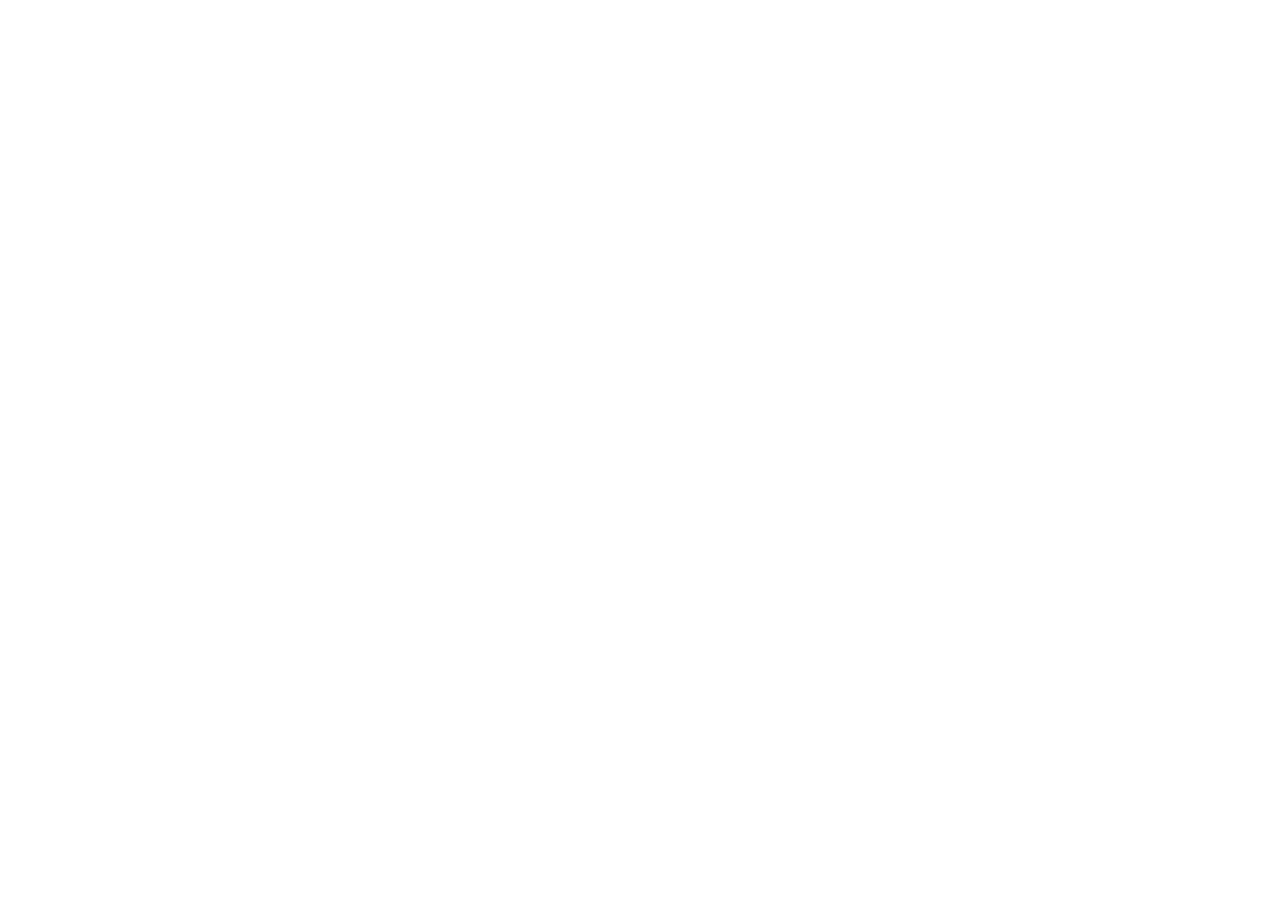
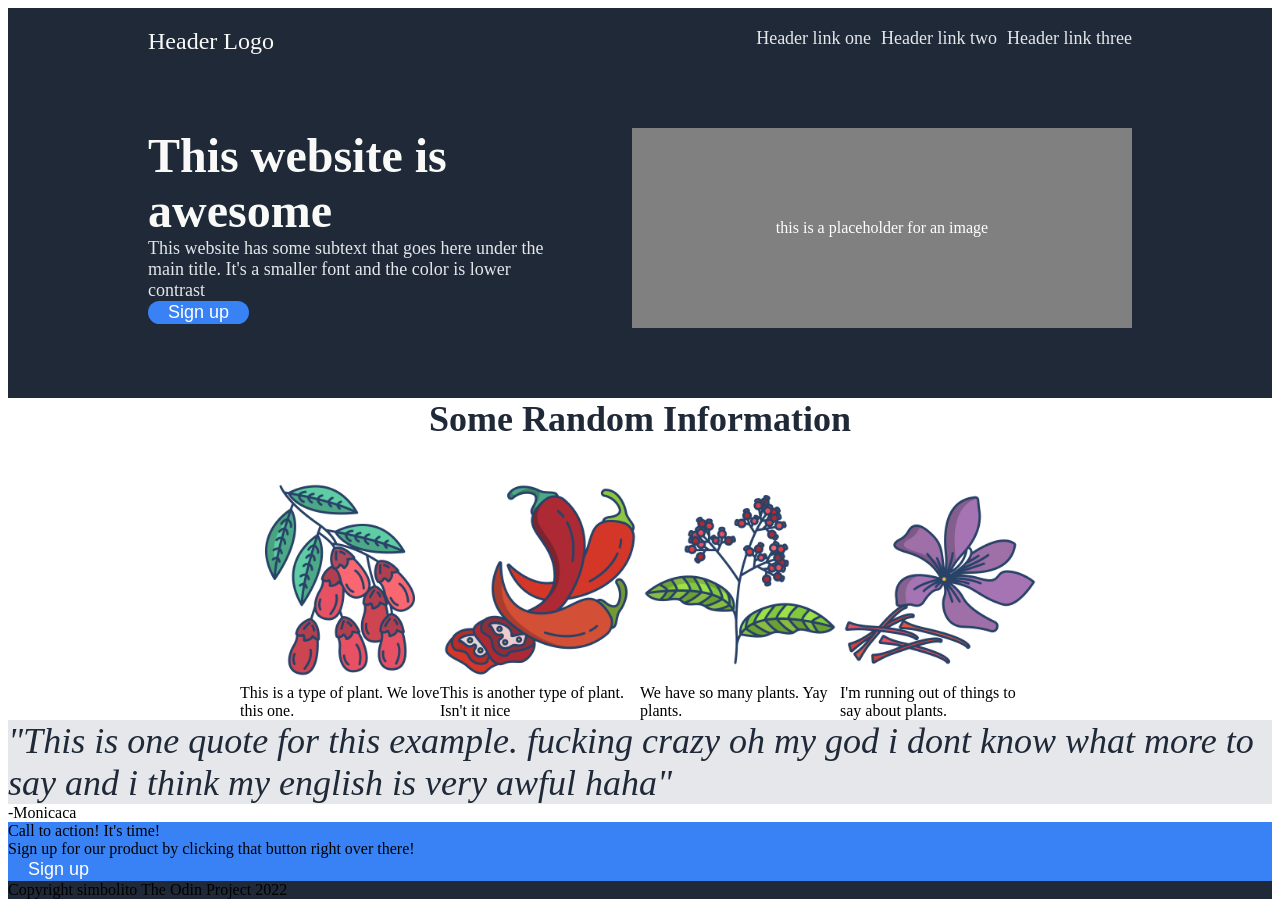
Before and after one commit to adrividu/landing-page-project, a plain HTML site: page index.html in a window 1280 px wide. Before the commit the page ends 800 px from the top, so only its background shows below. Drawn offline with Linux system fonts and the light colour scheme.

Commit message:
Esto coge forma

```diff
--- a/index.html
+++ b/index.html
@@ -5,8 +5,72 @@
     <meta http-equiv="X-UA-Compatible" content="IE=edge">
     <meta name="viewport" content="width=device-width, initial-scale=1.0">
     <title>Landing Page</title>
+    <link rel="stylesheet" href="style.css">
 </head>
 <body>
+    <div class="header">
+        <div class="headerpartearriba">
+            <div class="header-logo">Header Logo</div>
+            <div class="the-linkers">
+                <div class="link1">Header link one <a href="#"></a></div>
+                <div class="link2">Header link two <a href="#"></a></div>
+                <div class="link3">Header link three <a href="#"></a></div>
+            </div>
+        </div>
+
+
+        <div class="headerparteabajo">
+            <div class="elsignupdearriba">
+                <div class="the-main">This website is awesome</div>
+                <div class="the-secondary">This website has some subtext that goes here under the main title. It's a smaller font and the color is lower contrast</div>
+                <button>Sign up</button>
+            </div>
+            <div class="imagencabecera">
+                <!--<img src="#" alt="this is a placeholder for an image">-->
+                <div>this is a placeholder for an image</div>
+            </div>
+        </div>
+    </div>
+
+    <div class="segundaparte">
+
+        <div class="some-random">Some Random Information</div>
+        <div class="container">
+            <div class="info">
+              <img src="./images/barberry.png" alt="barberry">
+              <div class="text">This is a type of plant. We love this one.</div>
+            </div>
+            <div class="info">
+              <img src="./images/chilli.png" alt="chili">
+              <div class="text">This is another type of plant. Isn't it nice</div>
+            </div>
+            <div class="info">
+              <img src="./images/pepper.png" alt="pepper">
+              <div class="text">We have so many plants. Yay plants.</div>
+            </div>
+            <div class="info">
+              <img src="./images/saffron.png" alt="saffron">
+              <div class="text">I'm running out of things to say about plants.</div>
+            </div>
+        </div>
+
+    </div>
+
+    <div class="quotingpart">
+        <div class="the-quote">"This is one quote for this example. fucking crazy oh my god i dont know what more to say and i think my english is very awful haha"</div>
+        <div class="the-quoted">-Monicaca</div>
+
+    </div>
+
+    <div class="call-to-action">
+        <div class="titulo">Call to action! It's time!</div>
+        <div class="subtitutlo">Sign up for our product by clicking that button right over there!</div>
+
+        <button>Sign up</button>
+
+    </div>
+
+    <div class="footer">Copyright simbolito The Odin Project 2022</div>
 
 </body>
 </html>
--- a/style.css
+++ b/style.css
@@ -0,0 +1,130 @@
+body{
+    min-height: 100vh;
+    display: flex;
+    flex-direction: column;
+    justify-content: space-between;
+}
+
+button{
+    background-color: #3882f6;
+    color: white;
+    border: white;
+    padding-left: 20px;
+    padding-right: 20px;
+    border-radius: 12px;
+    font-size: 18px;
+
+}
+
+.header{
+    padding-top: 20px;
+    padding-left: 140px;
+    padding-right: 140px;
+    padding-bottom: 70px;
+    height: 300px;
+    background-color: #1F2937;
+    color: white;
+    display: flex;
+   /* justify-content: space-between;
+    flex-direction: column;
+    align-items:flex-start; */
+    flex-direction: column;
+    justify-content: space-between;
+
+}
+
+.headerpartearriba,
+.headerparteabajo{
+    display: flex;
+    justify-content: space-between;
+}
+
+.elsignupdearriba{
+    width: 400px;
+}
+
+.imagencabecera{
+    height: 200px;
+    width: 500px;
+    background-color: gray;
+    display: flex;
+    justify-content: center;
+    align-items: center;
+}
+
+.link2{
+    margin-left: 10px;
+    margin-right: 10px;
+}
+
+.the-main{
+    font-size: 48px;
+    font-weight: bolder;
+    color: #f9faf8;
+}
+
+.the-secondary{
+    font-size: 18px;
+    color: #e5e7eb;
+}
+
+img{
+    height: 200px;
+    width: 200px;
+}
+
+.info{
+    width: 200px;
+}
+
+.the-linkers{
+    font-size: 18px;
+    color: #e5e7eb;
+    display: flex;
+    justify-content: space-between;
+
+}
+
+.segundaparte {
+    display: flex;
+    flex-direction: column;
+    align-items: center;
+    justify-content: center;
+
+}
+
+.container{
+    margin-top: 40px;
+    display: flex;
+    justify-content: space-between;
+    width: 100vh;
+
+}
+
+.header-logo{
+    font-size: 24px;
+    color: #f9faf8;
+}
+
+.call-to-action{
+    background-color: #3882f6;
+
+}
+
+.some-random{
+    font-size: 36px;
+    font-weight: bolder;
+    color: #1F2937;
+}
+
+.the-quote{
+    background-color: #e5e7eb;
+    font-size: 36px;
+    color: #1F2937;
+    font-style: italic;
+    font-weight: lighter;
+}
+
+.footer{
+    background-color: #1F2937;
+}
```
Also changed, not shown: images/barberry.png (added), images/chilli.png (added), images/pepper.png (added), images/saffron.png (added).
